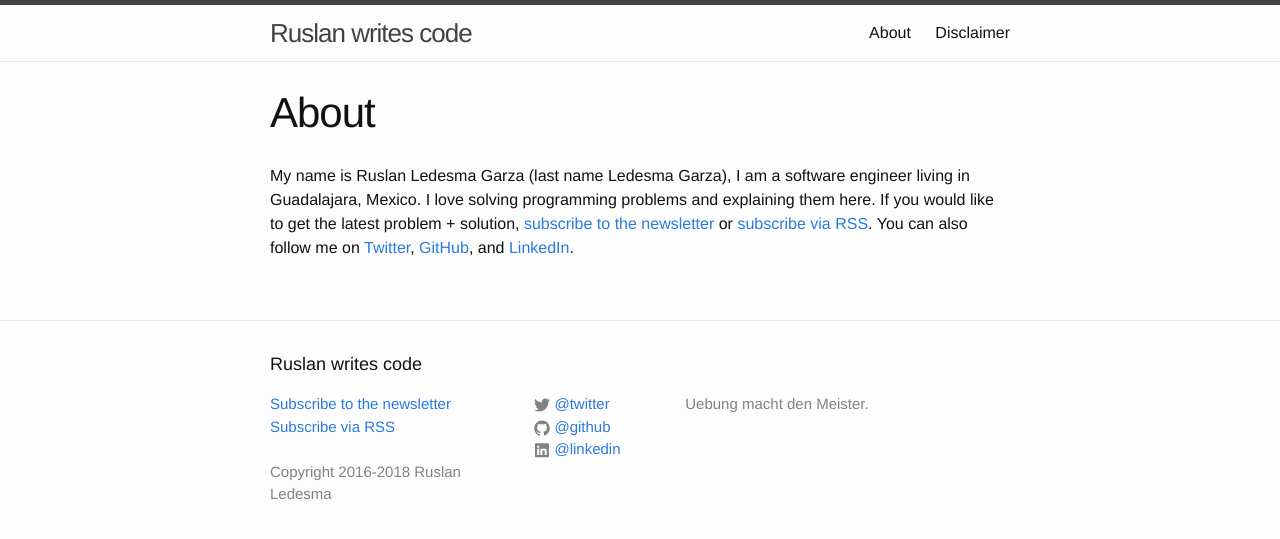
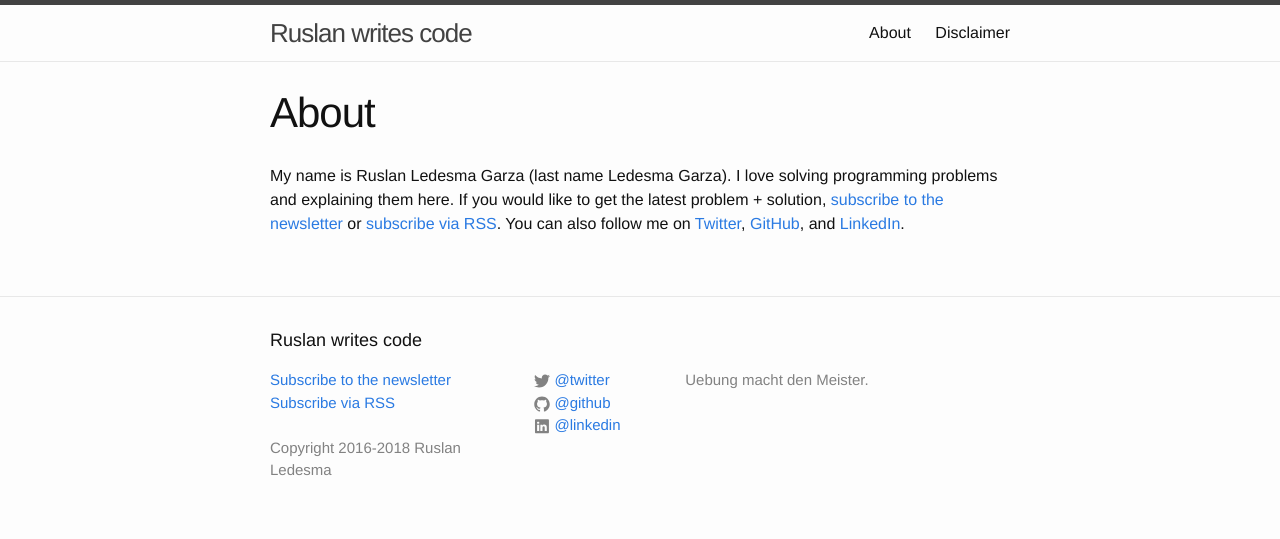
Before and after one commit to mrrusof/mrrusof.github.io, a Jekyll site: the page built from about.md, in a window 1280 px wide. Shown: the top 539 px of the page. Built offline with Jekyll 4.4.1, drawn with Linux system fonts in a browser that asks for light colours.

Commit message:
Update about.

```diff
--- a/about.md
+++ b/about.md
@@ -4,10 +4,9 @@ title: About
 permalink: /about/
 ---
 
-My name is Ruslan Ledesma Garza (last name Ledesma Garza), I am a
-software engineer living in Guadalajara, Mexico.  I love solving
-programming problems and explaining them here.  If you would like to
-get the latest problem + solution, <a
+My name is Ruslan Ledesma Garza (last name Ledesma Garza).  I love
+solving programming problems and explaining them here.  If you would
+like to get the latest problem + solution, <a
 onclick="show_spopup()">subscribe to the newsletter</a> or <a href="{{
 "/feed.xml" | prepend: site.baseurl }}">subscribe via RSS</a>.  You
 can also follow me on <a href="https://twitter.com/{{
```
